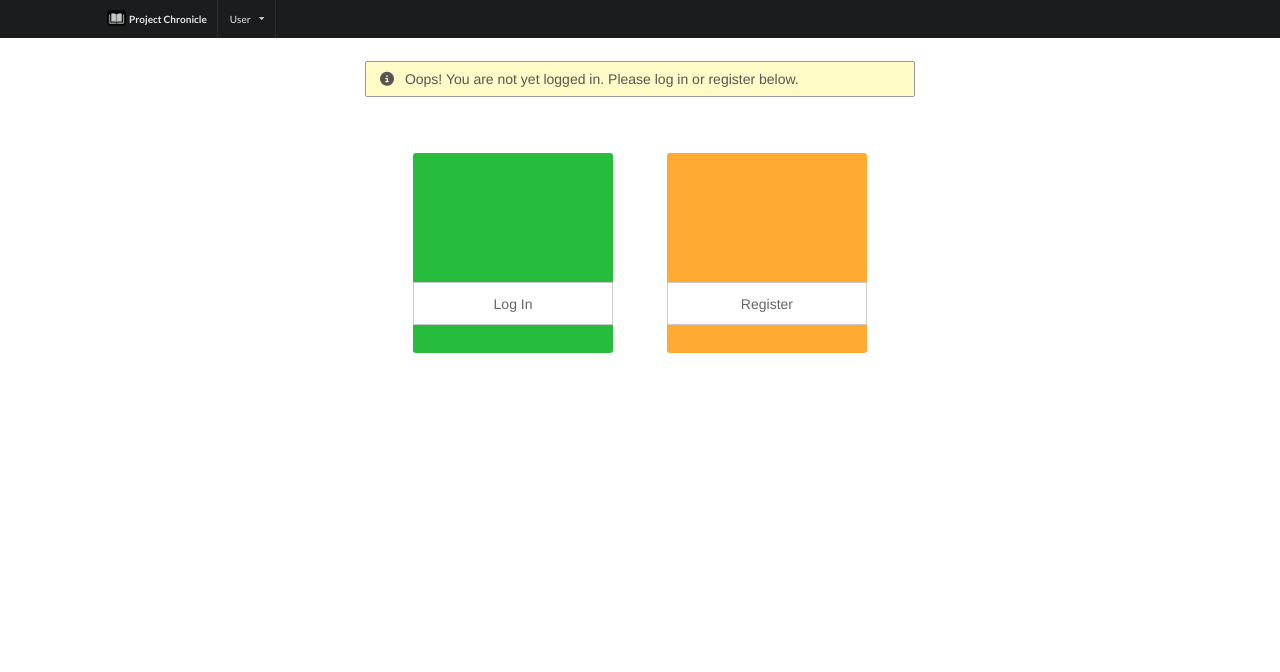
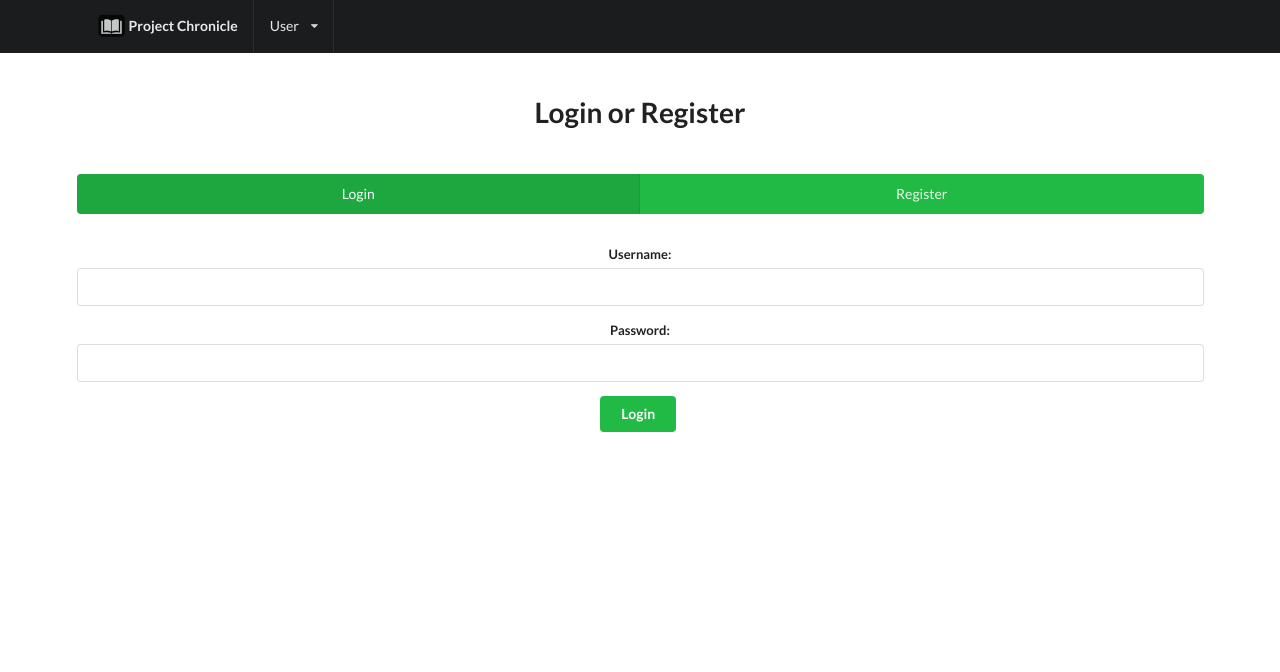
Before and after one commit to bhairavmehta95/Project-Chronicle, a Django app: page /teacher/ in a window 1280 px wide. Shown: the top 672 px of the page. Before the commit the page ends 353 px from the top, so only its background shows below. Run offline with Django 3.2, Linux system fonts and the light colour scheme; parts of the project's set-up code (start-up, migrations or seed data) failed here and were passed over; some libraries are stand-ins or nearby versions.

Commit message:
new teacher landing page

```diff
--- /dev/null
+++ b/speech/static/js/teacherlanding.js
@@ -0,0 +1,13 @@
+function loginClick() {
+	$('.item.register').removeClass('active');
+	$('.item.login').addClass('active');
+	$('#loginForm').show();
+	$('#signupForm').hide();
+}
+
+function registerClick() {
+	$('.item.register').addClass('active');
+	$('.item.login').removeClass('active');
+	$('#loginForm').hide();
+	$('#signupForm').show();
+}
--- a/speech/static/js/teacherportal.js
+++ b/speech/static/js/teacherportal.js
@@ -61,8 +61,9 @@ function addClass() {
 		data: postData,
 		success: function(result) {
 			renderClasses($.parseJSON(result));
-			$('#myModal').modal('toggle');
+			$('#addClassModal').modal('toggle');
 			$('.modal-backdrop').hide();
+			$('#className').val('');
 		}
 	})
 }
--- a/speech/teacher.py
+++ b/speech/teacher.py
@@ -7,6 +7,7 @@ from .forms import LoginForm, SignupForm, TeacherSignupForm, TeacherLoginForm
 from .data import updateProgressesFromTopic
 
 from django.contrib.auth.models import User, Group
+from .forms import LoginForm
 
 import json
 from django.core import serializers
@@ -220,7 +221,9 @@ def teacher_portal(request):
             else:
                 return HttpResponseRedirect('/classes')
         else:
-            return render(request, 'teacherlanding.html')
+            signup_form = TeacherSignupForm()
+            form = LoginForm()
+            return render(request, 'teacherlanding.html', {'form': form, 'signup_form': signup_form})
 
 def teacher_home(request):
     return render(request, 'teacherhome.html')
--- a/speech/templates/teacherlanding.html
+++ b/speech/templates/teacherlanding.html
@@ -20,34 +20,68 @@
 
     <meta name="viewport" content="width=device-width, initial-scale=1">
     {% load static %}
-    <link rel="stylesheet" href="{% static 'css/bootstrap.css' %}">
     <script src="https://ajax.googleapis.com/ajax/libs/jquery/1.12.4/jquery.min.js"></script>
     <script src="http://maxcdn.bootstrapcdn.com/bootstrap/3.3.7/js/bootstrap.min.js"></script>
     <link href="https://fonts.googleapis.com/css?family=Raleway:700" rel="stylesheet">
     <link href="https://fonts.googleapis.com/css?family=Raleway:700" rel="stylesheet">
-    <link rel="stylesheet" type="text/css" href="{% static 'css/teacher.css' %}" />
+    <script type="text/javascript" src="{% static 'js/teacherlanding.js' %}"></script>
+    <script type="text/javascript" src="{% static 'semantic/components/transition.js' %} "></script>
 </head>
 
 
 
 <body>
-    <div class="welcome">
-        <h2>Welcome, Teachers</h2>
-        <div class="info">
-        	<i class="fa fa-info-circle"></i>
-        	<span>Oops! You are not yet logged in. Please log in or register below.</span>
+    <h1 class="ui center aligned header" style="padding-top: 70px">Login or Register</h1>
+
+    <div class="ui very padded center aligned container" style="padding-top: 30px">
+      <div class="ui green two item inverted menu">
+        <a class="item login active" onclick="loginClick()">
+          Login
+        </a>
+        <a class="item register" onclick="registerClick()">
+          Register
+        </a>
+      </div>
+    </div>
+
+    <div class="ui very padded center aligned container" style="padding-top: 30px">
+
+      <form action="/login/" id="loginForm" class="ui form" method="post">
+        {% csrf_token %}
+            {% for field in form %}
+            <div class="small field">
+            <label> {{ field.label_tag }} </label>
+                <div class="ui input">
+                    {{ field }}
+                </div>
+            </div>
+            {% endfor %}
+
+        <button class="ui green button" type="submit">
+          Login
+        </button>
+    </form>
+
+    <form class="ui form" id="signupForm" style="display:none" action="/teacher/signup/" method="post">
+        <div class="teacher-signup-form">
+            {% csrf_token %}
+              {% for field in signup_form %}
+              <div class="small field">
+                <label> {{ field.label_tag }} </label>
+                <div class="ui input">
+                  {{ field }}
+                </div>
+              </div>
+              {% endfor %}
+
+              <button class="ui green button" type="submit">
+                Login
+              </button>
         </div>
-        <div class="teacher-login-buttons">
-	        <a href="/login" class="teacher-button">
-	        	<div>
-	        		<span>Log In</span>
-	        	</div>
-	        </a>
-        	<a href="/teacher/signup" class="teacher-button">
-        		<div>
-	        		<span>Register</span>
-	        	</div>
-        	</a>
-        </div>
+    </form>
+
+    </div>
+
+    <div class="ui very padded center aligned container" style="padding-top: 30px">
     </div>
 </body>
--- a/speech/templates/teacherportal.html
+++ b/speech/templates/teacherportal.html
@@ -68,7 +68,7 @@
   </div>
 </div>
 
-<div id="editClassModal" class="modal fade" tabindex="-1" role="dialog">
+<div id="editClassModal" class="modal" tabindex="-1" role="dialog">
   <div class="modal-dialog" role="document">
     <div class="modal-content">
       <div class="modal-header">
@@ -97,7 +97,7 @@
   </div><!-- /.modal-dialog -->
 </div><!-- /.modal -->
 
-<div id="deleteConfirmModal" class="modal fade" tabindex="-1" role="dialog">
+<div id="deleteConfirmModal" class="modal" tabindex="-1" role="dialog">
   <div class="modal-dialog" role="document">
     <div class="modal-content">
       <div class="modal-header">
```
